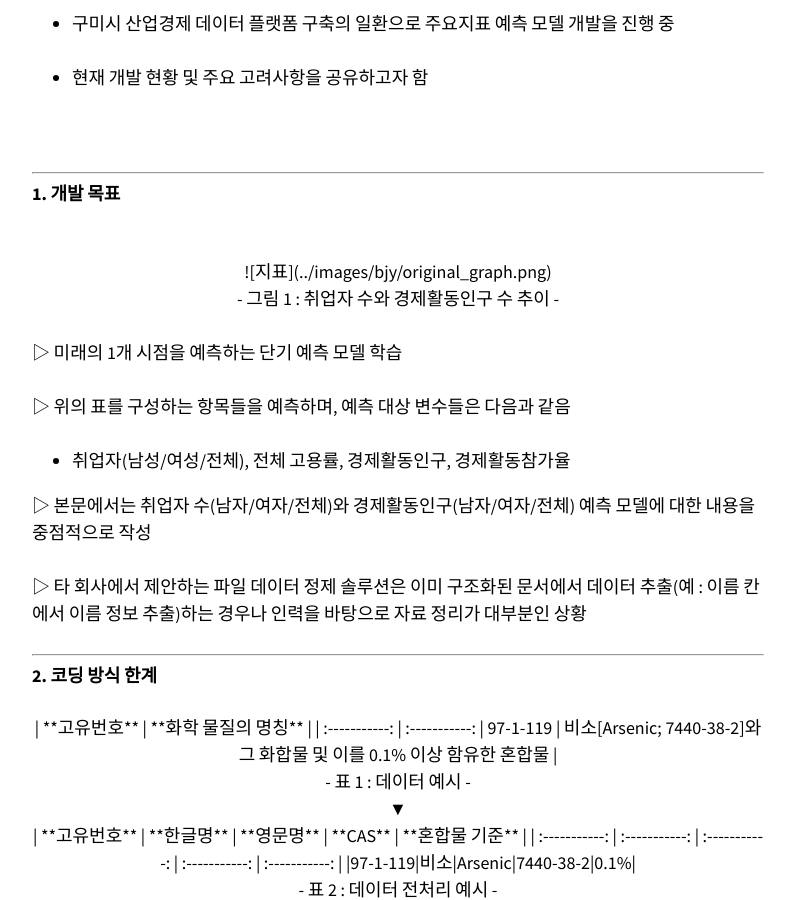
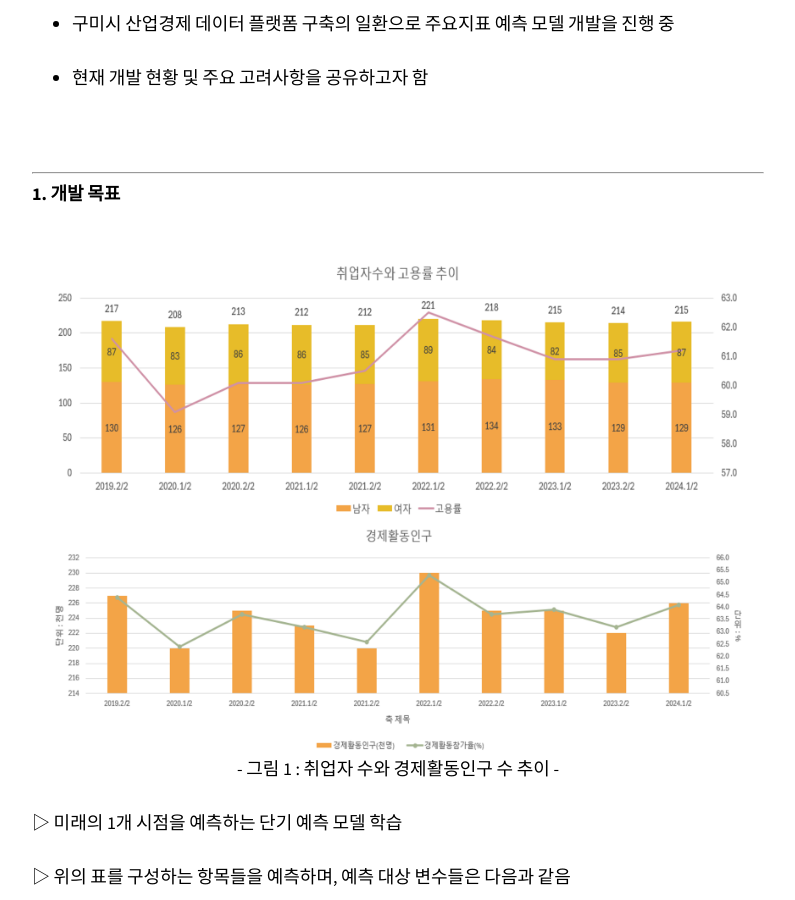
Before and after one commit to aitheimc/aitheimc.github.io, a Jekyll site: the page built from index.html, in a window 1280 px wide and 900 px high, scrolled down 525 px. Shown: the whole window, without its empty margins (242-1037 px from the left). Built offline with Jekyll 4.4.1, drawn with Linux system fonts in a browser that asks for light colours; nearby versions of some CDN libraries; the list of posts is cut into pages by our own code.

Commit message:
markdown test

```diff
--- a/_posts/2024-12-10-gumi-economic-indicator-prediction-model.markdown
+++ b/_posts/2024-12-10-gumi-economic-indicator-prediction-model.markdown
@@ -30,7 +30,7 @@ tags:
 <br>
 
 
-![지표](../images/bjy/original_graph.png)
+<img src="images/bjy/original_graph.png" width="700" height="300" alt="지표">
 
 <center>- 그림 1 : 취업자 수와 경제활동인구 수 추이 -</center>
 
```
